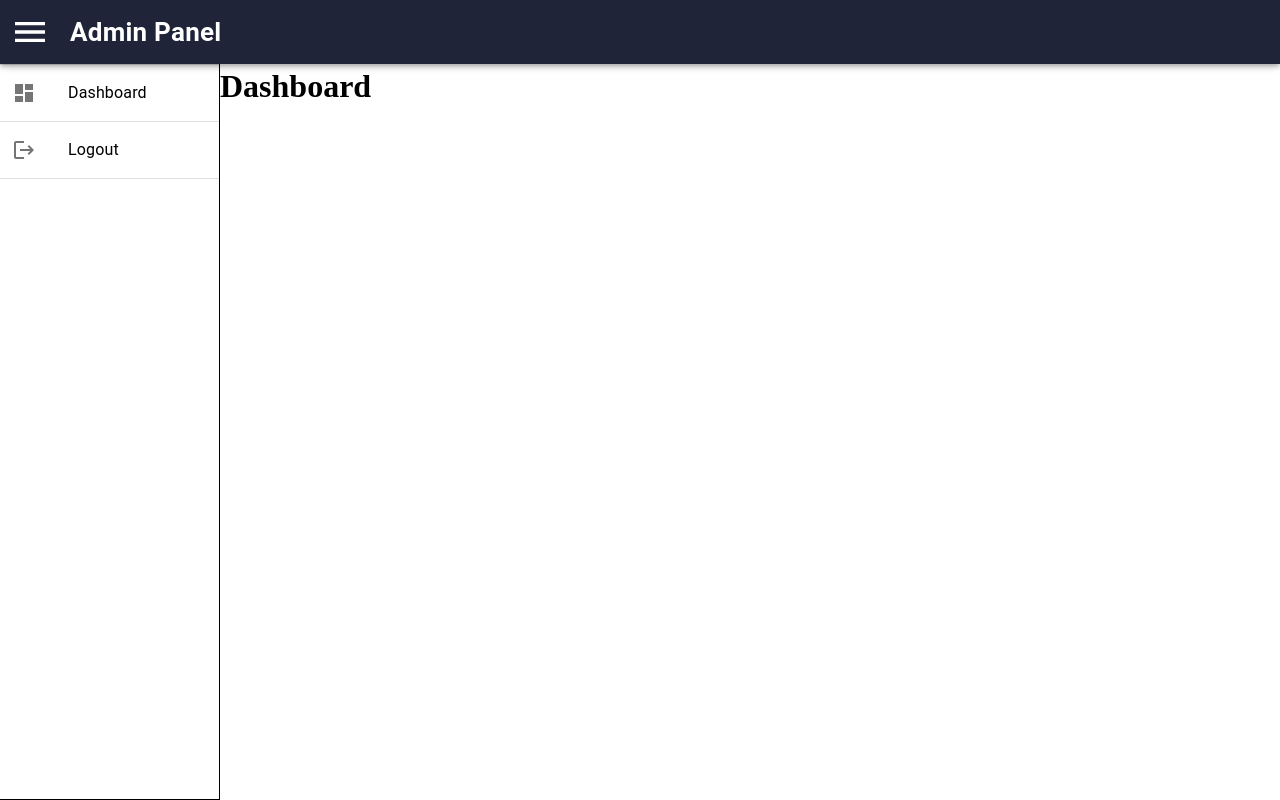
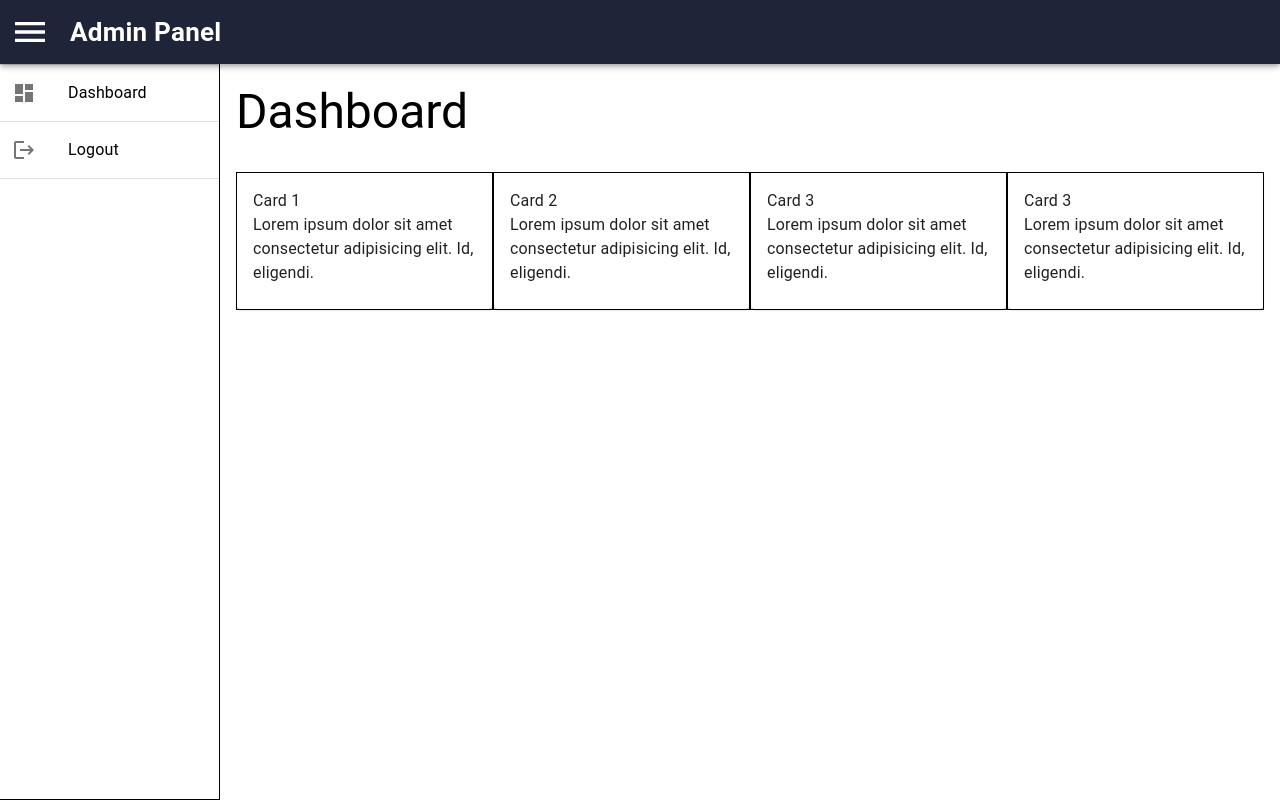
Before and after one commit to gor-mitanshu/Admin-Panel-using-Typescript-with-Node-Js, a React (Create React App) app in the folder client/: page /dashboard in a window 1280 px wide. Built offline with nearby package versions, Linux system fonts and the light colour scheme.

Commit message:
last update before leaving

```diff
--- a/client/public/index.html
+++ b/client/public/index.html
@@ -2,14 +2,14 @@
 <html lang="en">
   <head>
     <meta charset="utf-8" />
-    <link rel="icon" href="%PUBLIC_URL%/favicon.ico" />
+    <link rel="icon" href="%PUBLIC_URL%/userlogo.png" />
     <meta name="viewport" content="width=device-width, initial-scale=1" />
     <meta name="theme-color" content="#000000" />
     <meta
       name="description"
       content="Web site created using create-react-app"
     />
-    <title>React App</title>
+    <title>Panel App</title>
   </head>
   <body>
     <noscript>You need to enable JavaScript to run this app.</noscript>
--- a/client/src/components/Sidebar/Sidebar.tsx
+++ b/client/src/components/Sidebar/Sidebar.tsx
@@ -7,6 +7,8 @@ import {
   ListItemIcon,
   ListItemText,
   Toolbar,
+  Tooltip,
+  Zoom,
 } from "@mui/material";
 import { Dashboard, Logout } from "@mui/icons-material";
 import "../Sidebar/Sidebar.css";
@@ -27,17 +29,38 @@ const Sidebar = (): JSX.Element => {
         <Grid item lg={12} sm={6} xs={3}>
           <Toolbar />
           <Divider />
+
           <ListItem disablePadding className="sidebar-item">
+            <Tooltip
+              title={"Dashboard"}
+              arrow
+              TransitionComponent={Zoom}
+              enterDelay={800}
+              leaveDelay={200}
+              placement="bottom"
+            >
               <ListItemButton className="sidebar-listitem-active-btn">
                 <ListItemIcon className="sidebar-icon">
                   <Dashboard />
                 </ListItemIcon>
-              <ListItemText primary="Dashboard" sx={{ whiteSpace: "nowrap" }} />
+                <ListItemText
+                  primary="Dashboard"
+                  sx={{ whiteSpace: "nowrap" }}
+                />
               </ListItemButton>
+            </Tooltip>
           </ListItem>
           <Divider />
 
           <ListItem disablePadding className="sidebar-item logout">
+            <Tooltip
+              title={"Logout"}
+              arrow
+              TransitionComponent={Zoom}
+              enterDelay={800}
+              leaveDelay={200}
+              placement="bottom"
+            >
               <ListItemButton
                 className="sidebar-listitem-active-btn"
                 onClick={Out}
@@ -47,6 +70,7 @@ const Sidebar = (): JSX.Element => {
                 </ListItemIcon>
                 <ListItemText primary="Logout" sx={{ whiteSpace: "nowrap" }} />
               </ListItemButton>
+            </Tooltip>
           </ListItem>
           <Divider />
         </Grid>
--- a/client/src/pages/Dashboard/Dashboard.tsx
+++ b/client/src/pages/Dashboard/Dashboard.tsx
@@ -1,10 +1,64 @@
+import { Card, CardContent, Grid, Typography } from "@mui/material";
 import React from "react";
 
 const Dashboard = (): JSX.Element => {
   return (
-    <div>
-      <h1>Dashboard</h1>
-    </div>
+    <>
+      <Typography variant="h3" padding={2}>
+        Dashboard
+      </Typography>
+      <Grid padding={2}>
+        <Grid item container paddingBottom={3}>
+          <Grid lg={3} sx={{ border: "1px solid black" }}>
+            <Card>
+              <CardContent>
+                <Typography>Card 1</Typography>
+                <Typography>
+                  Lorem ipsum dolor sit amet consectetur adipisicing elit. Id,
+                  eligendi.
+                </Typography>
+              </CardContent>
+            </Card>
+          </Grid>
+
+          <Grid lg={3} sx={{ border: "1px solid black" }}>
+            <Card>
+              <CardContent>
+                <Typography>Card 2</Typography>
+                <Typography>
+                  Lorem ipsum dolor sit amet consectetur adipisicing elit. Id,
+                  eligendi.
+                </Typography>
+              </CardContent>
+            </Card>
+          </Grid>
+
+          <Grid lg={3} sx={{ border: "1px solid black" }}>
+            <Card>
+              <CardContent>
+                <Typography>Card 3</Typography>
+                <Typography>
+                  Lorem ipsum dolor sit amet consectetur adipisicing elit. Id,
+                  eligendi.
+                </Typography>
+              </CardContent>
+            </Card>
+          </Grid>
+
+          <Grid lg={3} sx={{ border: "1px solid black" }}>
+            <Card>
+              <CardContent>
+                <Typography>Card 3</Typography>
+                <Typography>
+                  Lorem ipsum dolor sit amet consectetur adipisicing elit. Id,
+                  eligendi.
+                </Typography>
+              </CardContent>
+            </Card>
+          </Grid>
+        </Grid>
+      </Grid>
+    </>
   );
 };
 
--- a/client/src/pages/Login/LoginPage.tsx
+++ b/client/src/pages/Login/LoginPage.tsx
@@ -36,15 +36,15 @@ const LoginPage = (): JSX.Element => {
   const handleLogin = async (e: any) => {
     e.preventDefault();
     if (!email && !password) {
-      showErrorWithTimeout("Please Enter both Email and Password", 3000);
+      showErrorWithTimeout("Please Enter both Email and Password", 4000);
       return;
     }
     if (!email) {
-      showErrorWithTimeout("Please Enter a Valid Email", 3000);
+      showErrorWithTimeout("Please Enter a Valid Email", 4000);
       return;
     }
     if (!password) {
-      showErrorWithTimeout("Please Enter a Valid Password", 3000);
+      showErrorWithTimeout("Please Enter a Valid Password", 4000);
       return;
     }
     try {
@@ -58,7 +58,7 @@ const LoginPage = (): JSX.Element => {
       setPassword("");
     } catch (error: any) {
       console.log(error);
-      showErrorWithTimeout(error.response.data.message, 3000);
+      showErrorWithTimeout(error.response.data.message, 4000);
     }
   };
 
@@ -67,8 +67,9 @@ const LoginPage = (): JSX.Element => {
       <Container component="main" maxWidth="xs">
         <Box
           sx={{
-            marginTop: 8,
+            marginTop: 15,
             display: "flex",
+            justifyContent: "center",
             flexDirection: "column",
             alignItems: "center",
           }}
@@ -76,7 +77,11 @@ const LoginPage = (): JSX.Element => {
           <Typography variant="h4" component="h1">
             Login
           </Typography>
-          {error && <Typography color="error">{error}</Typography>}
+          {error && (
+            <Typography color="error" fontWeight={700}>
+              {error}
+            </Typography>
+          )}
           <form onSubmit={handleLogin}>
             <TextField
               margin="normal"
```
Also changed, not shown: client/Notes.txt, client/public/userlogo.png (added). Lines whose indentation alone changed are shown as unchanged.
